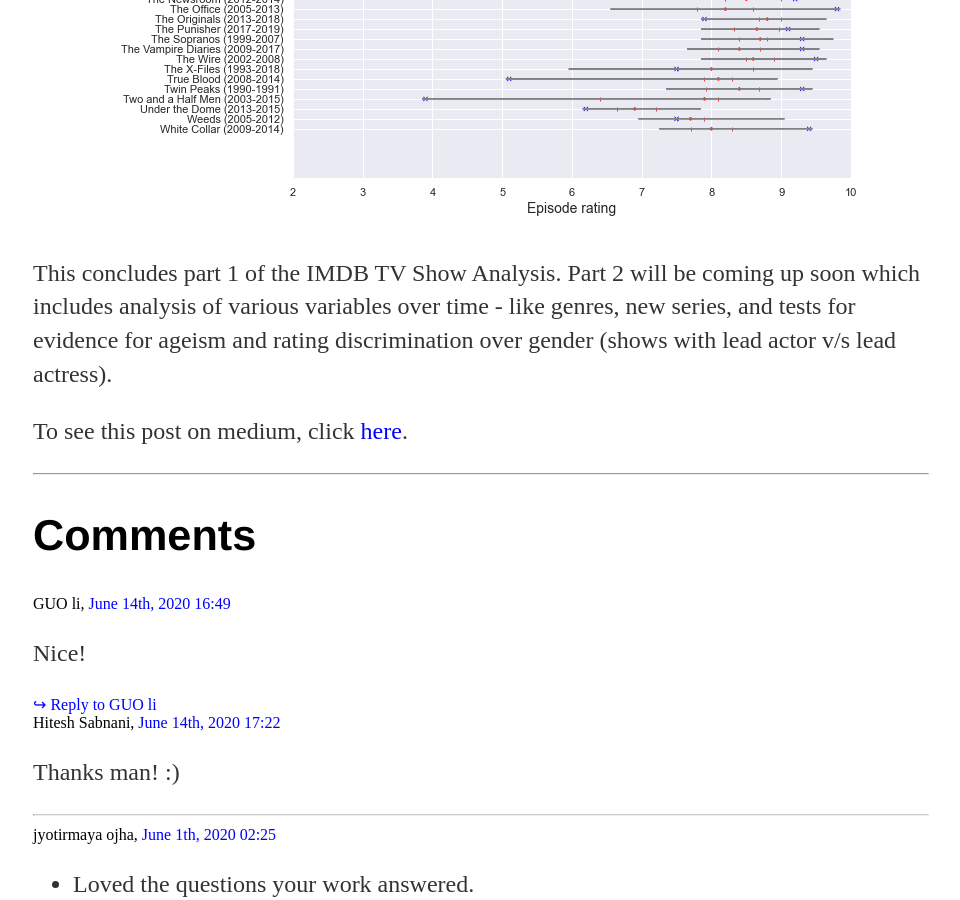
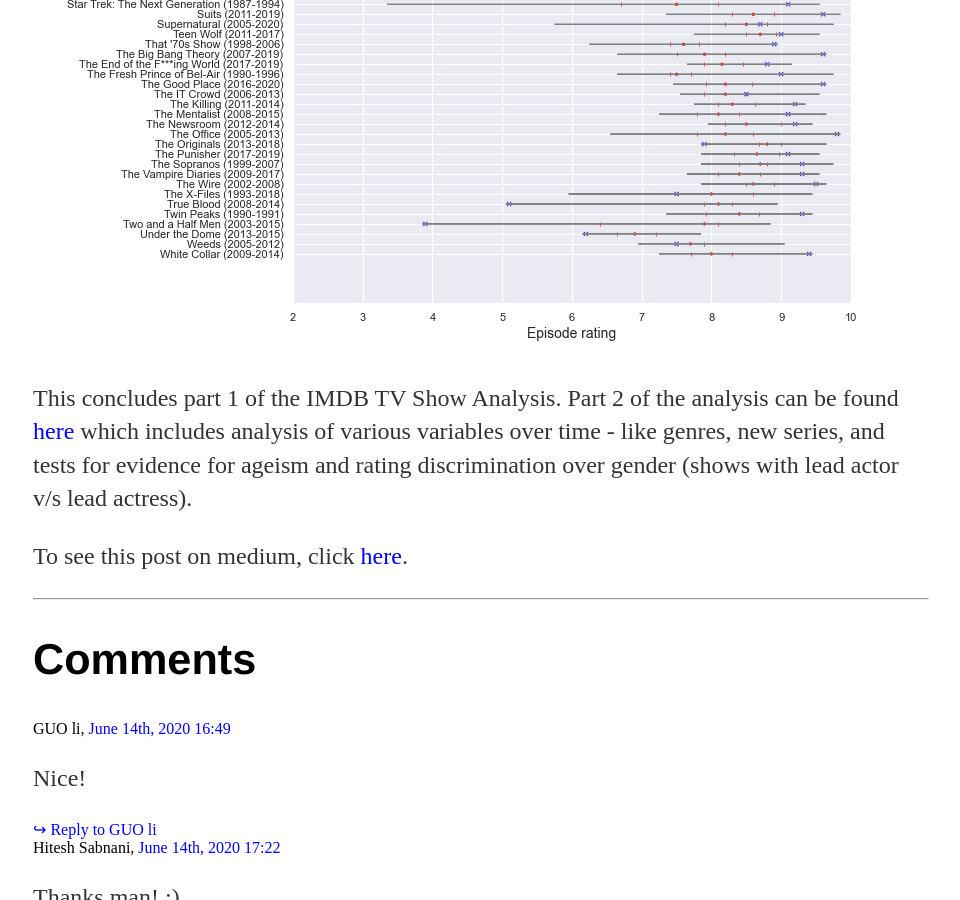
Before and after one commit to sabnanih/sabnanih.github.io, a Jekyll site: the page built from _posts/2020-05-25-IMDB-TV-Show-Analysis.md, in a window 1280 px wide and 900 px high, scrolled down 9901 px. Shown: the whole window, without its empty margins (159-1119 px from the left). Built offline with Jekyll 4.4.1, drawn with Linux system fonts in a browser that asks for light colours; nearby versions of some CDN libraries; our own code applies the rules of GitHub Pages for plain Markdown files; formulas are drawn with MathJax 3; some of the changed text lies outside the part shown.

Commit message:
fix links in blog posts

```diff
--- a/_posts/2020-05-25-IMDB-TV-Show-Analysis.md
+++ b/_posts/2020-05-25-IMDB-TV-Show-Analysis.md
@@ -20,6 +20,8 @@ comments: true
 </script>
 
 In this post, I present the results of analysis of TV shows using <a href="https://datasets.imdbws.com" target="_blank" rel="nofollow noopener noreferrer">IMDB data</a>. IMDB is a large online database of information about movies, TV shows, video games among other content. For this analysis, I have focused on ratings for TV Series, TV miniseries, and episodes. The data was downloaded on $$14th$$ $$May$$ $$2020$$. Complete dataset documentation can be found <a href="https://www.imdb.com/interfaces/" target="_blank" rel="nofollow noopener noreferrer">here</a>. In the rest of the post, I discuss primarily 3 questions - are certain TV shows overrated or underrated, which TV shows are among the most or least consistent, and which TV series canceled too early and which ones went on far too long.
+
+Part 2 of the analysis which includes analysis of various variables over time - like genres, new series, and tests for evidence for ageism and rating discrimination over gender (shows with lead actor v/s lead actress), can be found <a href="/blog/2020/06/26/IMDB-TV-Show-Analysis-Part2" target="_blank" rel="nofollow">here</a>.
 
 ## Introduction
 
@@ -102,7 +104,7 @@ Finally, I look at the range of ratings for 100 most popular completed series. S
 
 ![Image](/images/fig11.png)
 
-This concludes part 1 of the IMDB TV Show Analysis. Part 2 will be coming up soon which includes analysis of various variables over time - like genres, new series, and tests for evidence for ageism and rating discrimination over gender (shows with lead actor v/s lead actress).
+This concludes part 1 of the IMDB TV Show Analysis. Part 2 of the analysis can be found <a href="/blog/2020/06/26/IMDB-TV-Show-Analysis-Part2" target="_blank" rel="nofollow">here</a> which includes analysis of various variables over time - like genres, new series, and tests for evidence for ageism and rating discrimination over gender (shows with lead actor v/s lead actress).
 
 
 To see this post on medium, click <a href="https://medium.com/@hiteshsabnani3/imdb-tv-show-data-analysis-4961ef39d174" target="_blank" rel="nofollow noopener noreferrer">here</a>.
```
Also changed, not shown: _posts/2020-06-26-IMDB-TV-Show-Analysis-Part2.md (+1 -1 lines).
